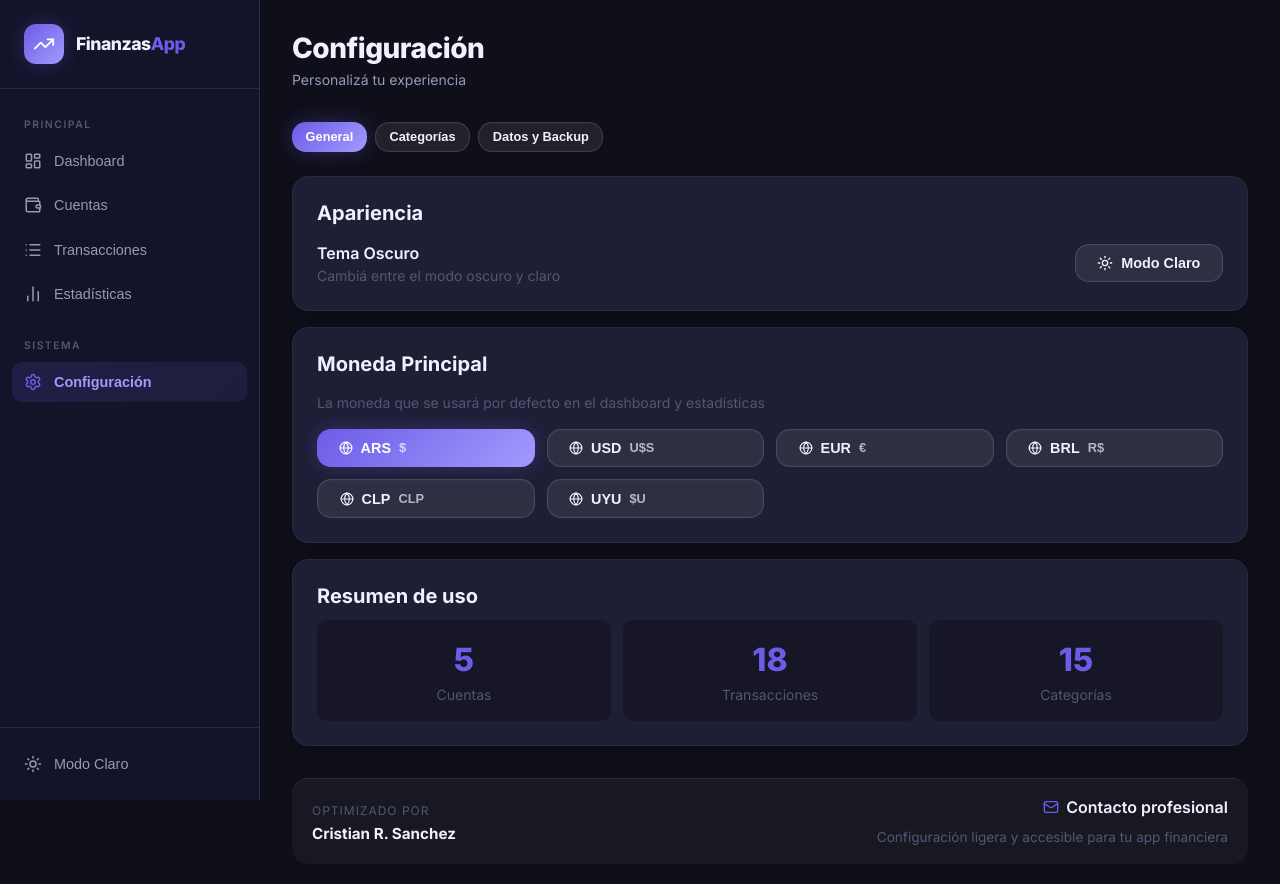
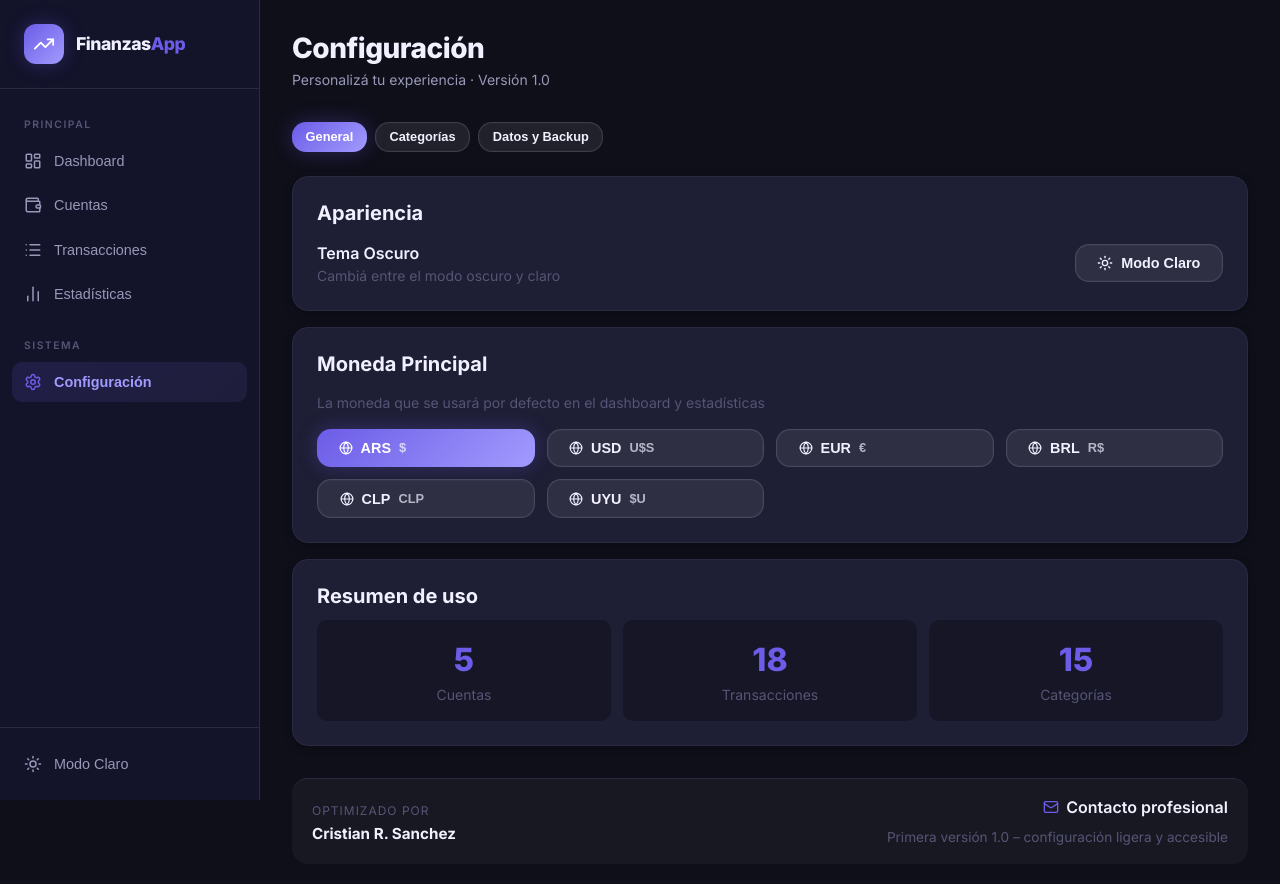
Before and after one commit to Cris1411/finanzas-app, a React (Vite) app: page / in a window 1280 px wide. Both pictures are taken after a click on the button "Configuración". Shown: the top 884 px of the page. Built offline with nearby package versions, Linux system fonts and the light colour scheme.

Commit message:
confirmación de Versión 1.0

```diff
--- a/package.json
+++ b/package.json
@@ -1,7 +1,7 @@
 {
   "name": "finanzas-app",
   "private": true,
-  "version": "0.0.0",
+  "version": "1.0.0",
   "type": "module",
   "scripts": {
     "dev": "vite",
--- a/src/pages/Configuracion.jsx
+++ b/src/pages/Configuracion.jsx
@@ -69,7 +69,7 @@ export default function Configuracion() {
       <div className="page-header">
         <div>
           <h1 className="page-title">Configuración</h1>
-          <p className="page-subtitle">Personalizá tu experiencia</p>
+          <p className="page-subtitle">Personalizá tu experiencia · Versión 1.0</p>
         </div>
       </div>
 
@@ -269,7 +269,7 @@ export default function Configuracion() {
             <Mail size={16} />
             <span>Contacto profesional</span>
           </div>
-          <div className="footer-note">Configuración ligera y accesible para tu app financiera</div>
+          <div className="footer-note">Primera versión 1.0 – configuración ligera y accesible</div>
         </div>
       </footer>
     </div>
```
